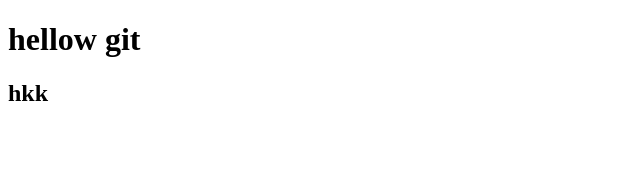
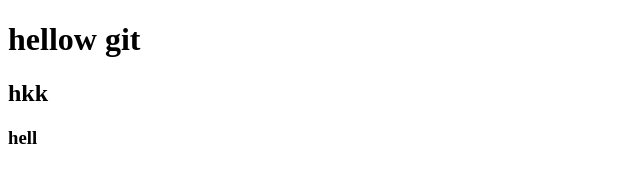
Before and after one commit to hrithiksahu8085/demogit, a plain HTML site: page index.html in a window 1280 px wide. Shown: the full height of the page, 0-640 px from the left. Drawn offline with Linux system fonts and the light colour scheme.

Commit message:
2nd h3 teg commit

```diff
--- a/index.html
+++ b/index.html
@@ -8,6 +8,6 @@
 <body>
     <h1>hellow git</h1>
     <h2>hkk</h2>
-
+    <h3>hell</h3>
 </body>
 </html>
```
